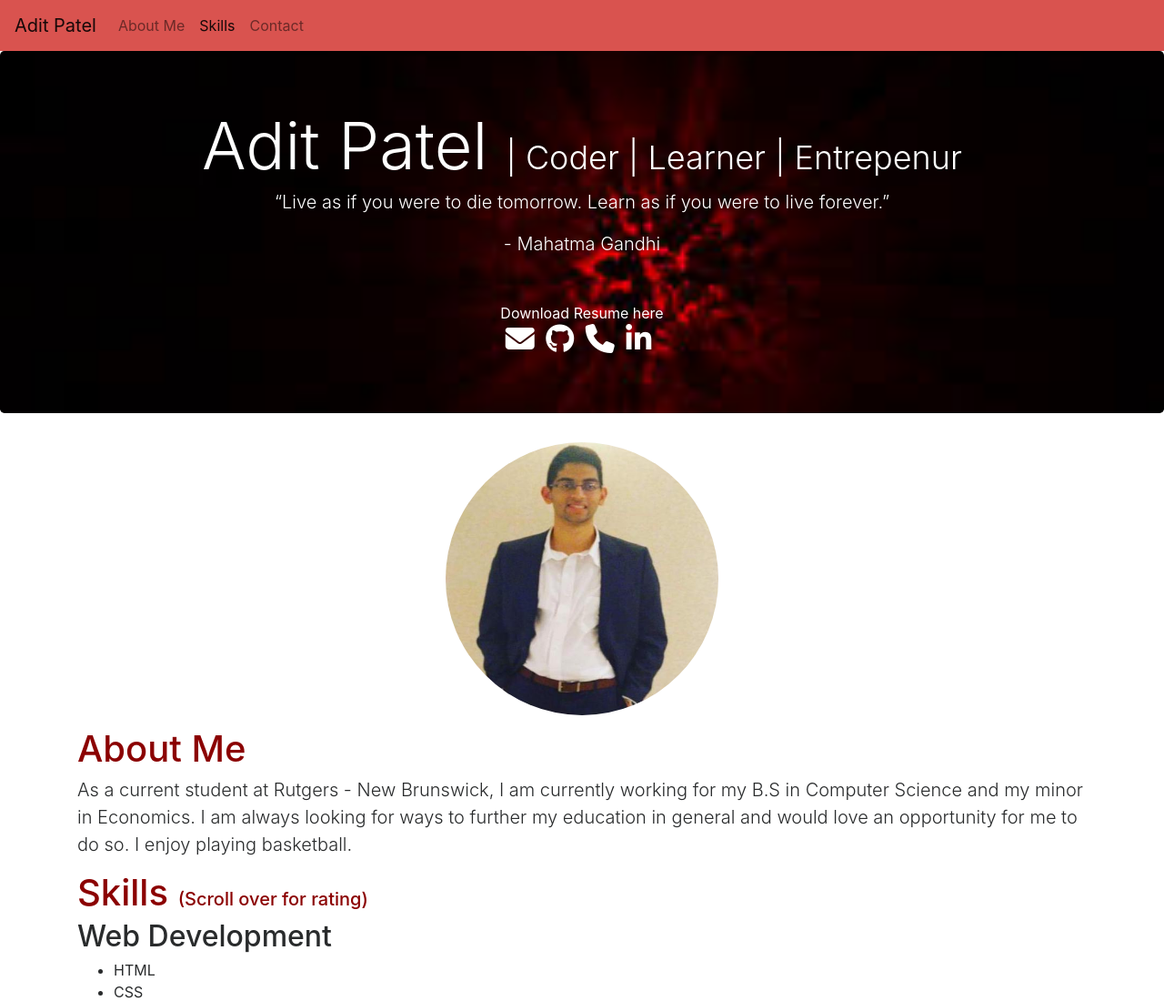
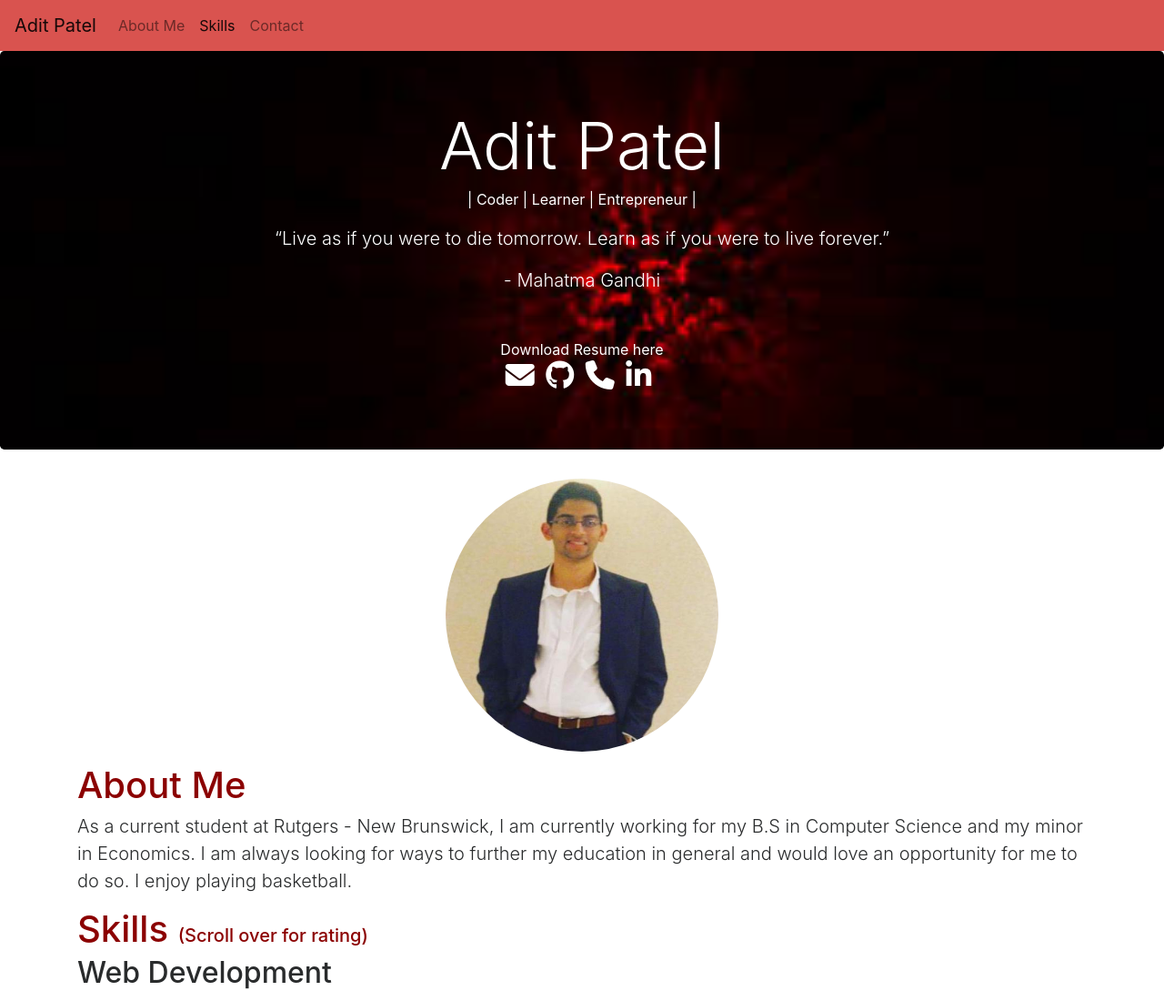
Before and after one commit to adpa22/adpa22.github.io, a plain HTML site: page index.html in a window 1280 px wide. Shown: the top 1100 px of the page at 91% size. Drawn offline with nearby package versions, Linux system fonts and the light colour scheme; a script that the page names is missing.

Commit message:
Put titles under name

```diff
--- a/index.html
+++ b/index.html
@@ -94,7 +94,8 @@
             </nav>
 
         <div class="jumbotron" id = "me">
-          <h1 class="display-3">Adit Patel <span id = "etc">        | Coder | Learner | Entrepenur</span></h1>
+          <h1 class="display-3">Adit Patel</h1>
+          <p>| Coder | Learner | Entrepreneur |</p>
           <p class="lead">“Live as if you were to die tomorrow. Learn as if you were to live forever.”</p>
           <p class = "lead">- Mahatma Gandhi</p>
           <hr class="my-4">
```
